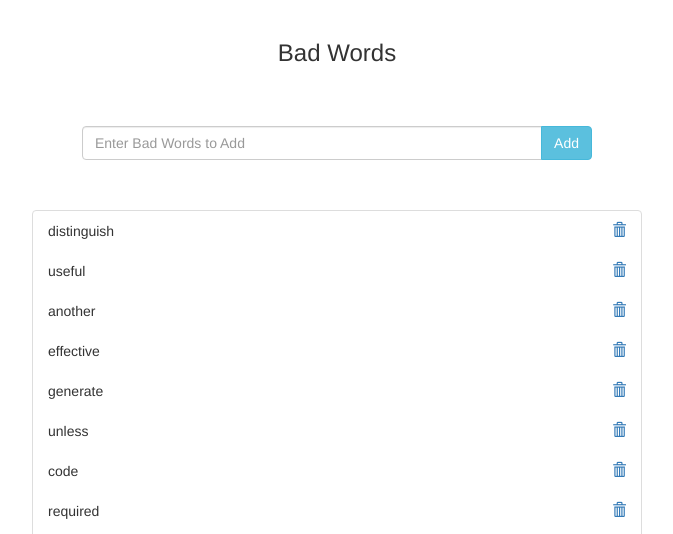
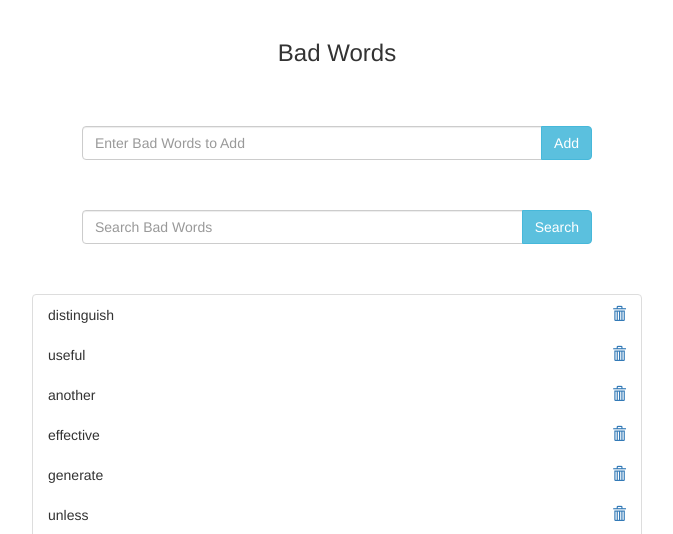
Before and after one commit to rohit1309d/web-scraping-attack-mitre, a Django app: page /badwords in a window 1280 px wide. Shown: the top 534 px of the page, without its empty margins (303-976 px from the left). Run offline with Django 3.2, Linux system fonts and the light colour scheme; data comes from the database, SQL or seed files in the repository; both versions use the stored data as it was after the commit; some libraries are stand-ins or nearby versions.

Commit message:
first commit

```diff
--- a/detections/detections/settings.py
+++ b/detections/detections/settings.py
@@ -31,7 +31,6 @@ ALLOWED_HOSTS = []
 # Application definition
 
 INSTALLED_APPS = [
-    'import_export',
     'link.apps.LinkConfig',
     'django.contrib.admin',
     'django.contrib.auth',
@@ -124,6 +123,3 @@ STATICFILES_DIRS = [
     os.path.join(BASE_DIR,'static')
 ]
 STATIC_ROOT = os.path.join(BASE_DIR, 'asssets')
-
-
-IMPORT_EXPORT_USE_TRANSACTIONS = True
--- a/detections/link/admin.py
+++ b/detections/link/admin.py
@@ -1,11 +1,7 @@
 from django.contrib import admin
 from .models import Link,word
-from import_export.admin import ImportExportModelAdmin
 
 # Register your models here.
 
 admin.site.register(word)
-
-@admin.register(Link)
-class LinkAdmin(ImportExportModelAdmin):
-    pass
+admin.site.register(Link)
--- a/detections/link/views.py
+++ b/detections/link/views.py
@@ -43,8 +43,15 @@ def badwords(request):
             messages.info(request, "The word exists")
     except:
         print()
+
     finally:
         words = word.objects.all()
+        try:
+            query = request.GET["searchb"]
+            if query:
+                words = words.filter(name = query.strip())
+        except:
+            print()
         paginator = Paginator(words,20)
         page_number = request.GET.get('page')
         word_obj = paginator.get_page(page_number)
--- a/detections/templates/badwords.html
+++ b/detections/templates/badwords.html
@@ -31,6 +31,15 @@
           <input type="text" class="form-control" placeholder="Enter Bad Words to Add" name="add">
           <div class="input-group-btn">
             <button type="button" class="btn btn-info">Add</button>
+          </div>
+        </div>
+      </form>
+
+      <form style="padding:50px;padding-top:0px;">
+        <div class="input-group">
+          <input type="text" class="form-control" placeholder="Search Bad Words" name="searchb" value="{{ request.GET.searchb }}">
+          <div class="input-group-btn">
+            <button type="button" class="btn btn-info">Search</button>
           </div>
         </div>
       </form>
```
Also changed, not shown: detections/db.sqlite3, 1 other file.
